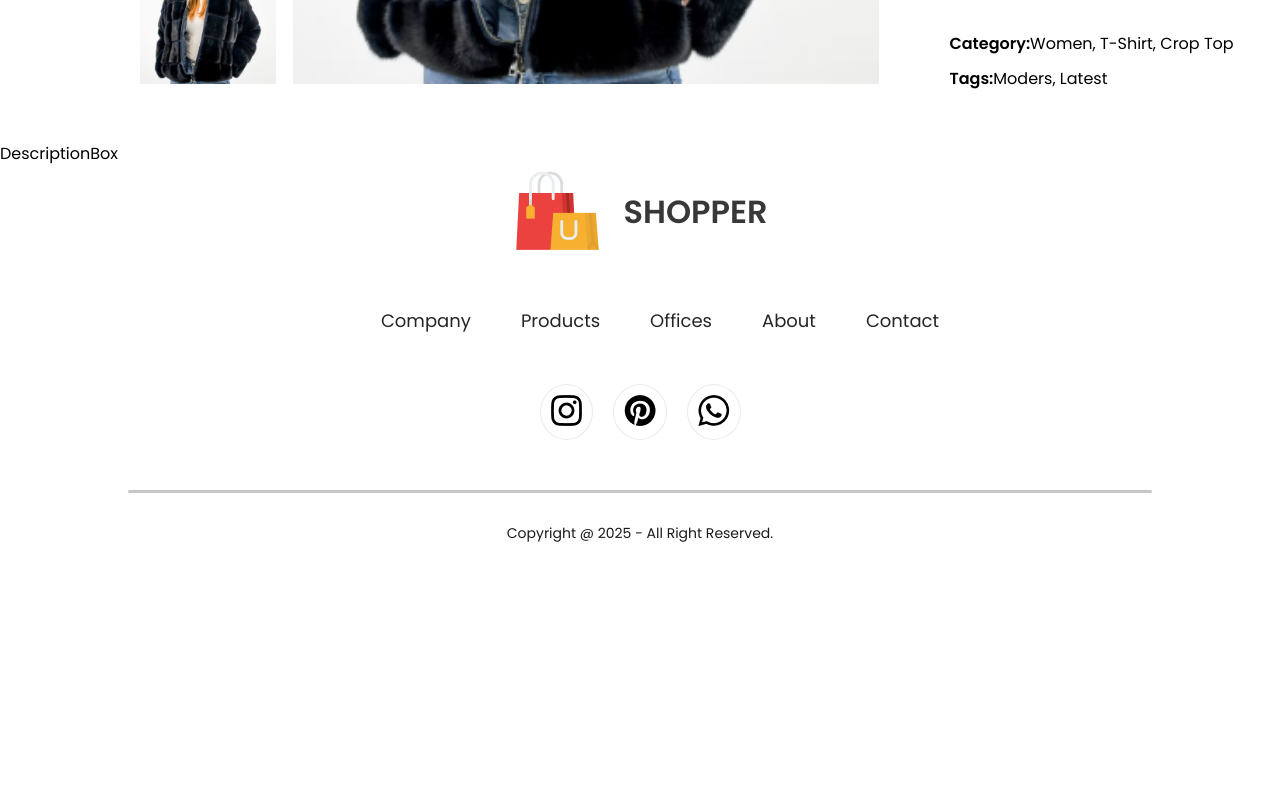
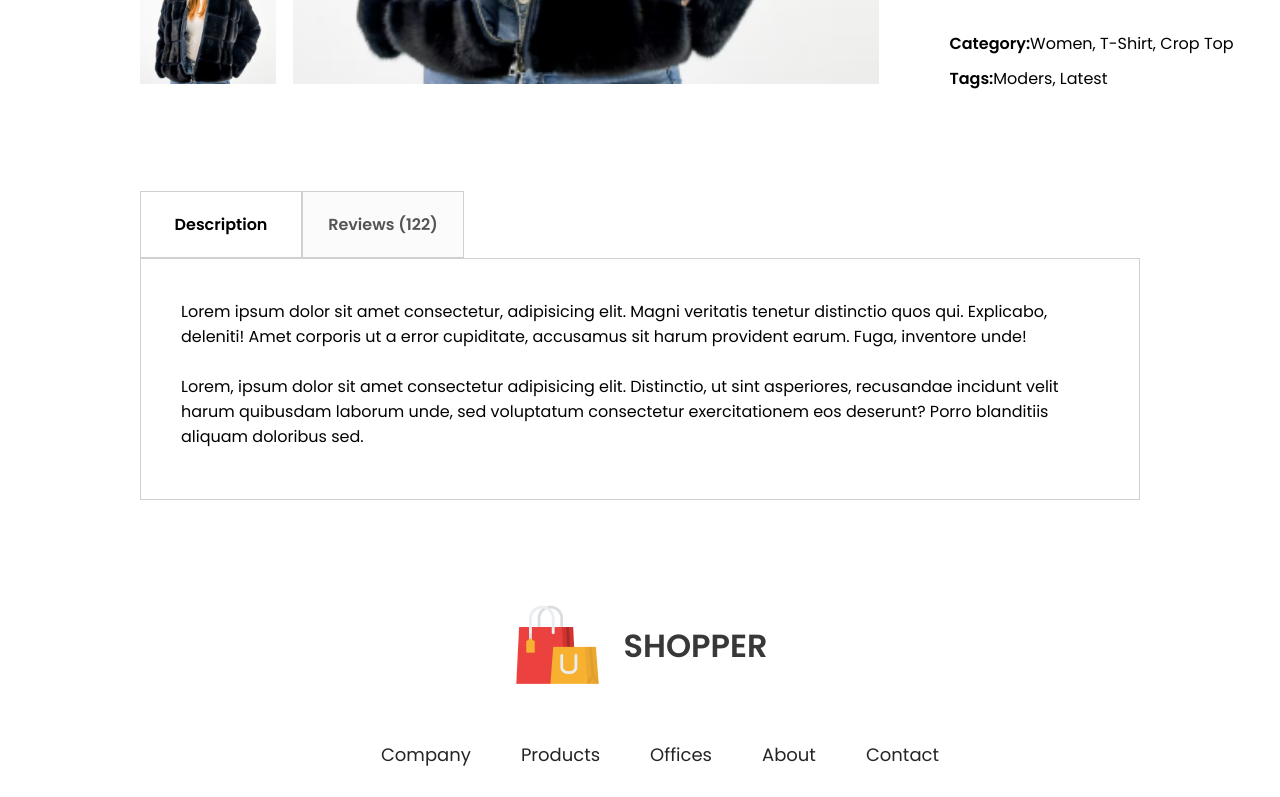
Before and after one commit to ElanurToptas/e-commerce, a React (Create React App) app: page /product/1 in a window 1280 px wide. Shown: the part 816-1613 px from the top of the page. Before the commit the page ends 1390 px from the top, so only its background shows below. Built offline with nearby package versions, Linux system fonts and the light colour scheme.

Commit message:
descriptionBox add

```diff
--- a/src/Components/DescriptionBox/DescriptionBox.jsx
+++ b/src/Components/DescriptionBox/DescriptionBox.jsx
@@ -3,6 +3,29 @@ import "./DescriptionBox.scss"
 
 export const DescriptionBox = () => {
   return (
-    <div className='descriptionBox'>DescriptionBox</div>
+    <div className='descriptionBox'>
+        <div className="dascriptionBox-navigator">
+            <div className="descriptionBox-nav-box">
+                Description
+            </div>
+            <div className="descriptionBox-nav-box fade">
+                Reviews (122)
+            </div>
+        </div>
+        <div className="descriptionBox-description">
+            <p>
+                Lorem ipsum dolor sit amet consectetur, adipisicing elit.
+                Magni veritatis tenetur distinctio quos qui. Explicabo, deleniti!
+                Amet corporis ut a error cupiditate, accusamus sit harum provident earum.
+                Fuga, inventore unde!
+            </p>
+            <p>
+                Lorem, ipsum dolor sit amet consectetur adipisicing elit.
+                Distinctio, ut sint asperiores, recusandae incidunt velit
+                harum quibusdam laborum unde, sed voluptatum consectetur
+                exercitationem eos deserunt? Porro blanditiis aliquam doloribus sed.
+            </p>
+        </div>
+    </div>
   )
 }
--- a/src/Components/DescriptionBox/DescriptionBox.scss
+++ b/src/Components/DescriptionBox/DescriptionBox.scss
@@ -0,0 +1,30 @@
+.descriptionBox{
+    margin: 100px 140px;
+
+    .dascriptionBox-navigator{
+        display: flex;
+
+        .descriptionBox-nav-box{
+            display: flex;
+            align-items: center;
+            justify-content: center;
+            font-size: 16px;
+            font-weight: 600;
+            width: 160px;
+            height: 65px;
+            border: 1px solid #d0d0d0;
+        }.fade{
+                background: #FBFBFB;
+                color: #555;
+            }
+    }
+}
+
+.descriptionBox-description{
+    display: flex;
+    flex-direction: column;
+    gap: 25px;
+    border: 1px solid #d0d0d0;
+    padding: 40px;
+    padding-bottom: 50px;
+}
--- a/src/Components/ProductDisplay/ProductDisplay.scss
+++ b/src/Components/ProductDisplay/ProductDisplay.scss
@@ -1,6 +1,6 @@
 .productdisplay{
     display: flex;
-    margin: 0px 140px 50px 140px ;
+    margin: 0px 140px 0px 140px ;
 }
 
 .productdisplay-left{
```
